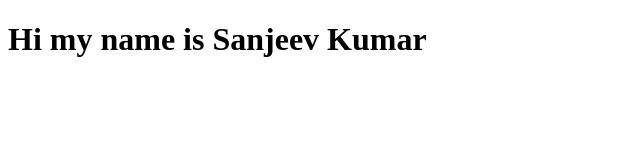
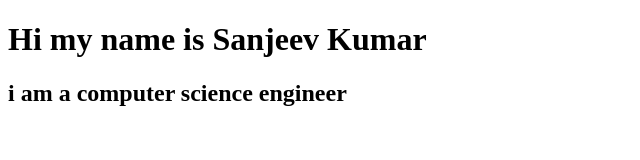
Before and after one commit to SanJeevKumar52/gitinit, a plain HTML site: page index.html in a window 1280 px wide. Shown: the whole page, without its empty margins (0-640 px from the left). Drawn offline with Linux system fonts and the light colour scheme.

Commit message:
added h2

```diff
--- a/index.html
+++ b/index.html
@@ -8,5 +8,6 @@
 </head>
 <body>
     <h1>Hi my name is Sanjeev Kumar</h1>
+    <h2>i am a computer science engineer</h2>
 </body>
 </html>
```
